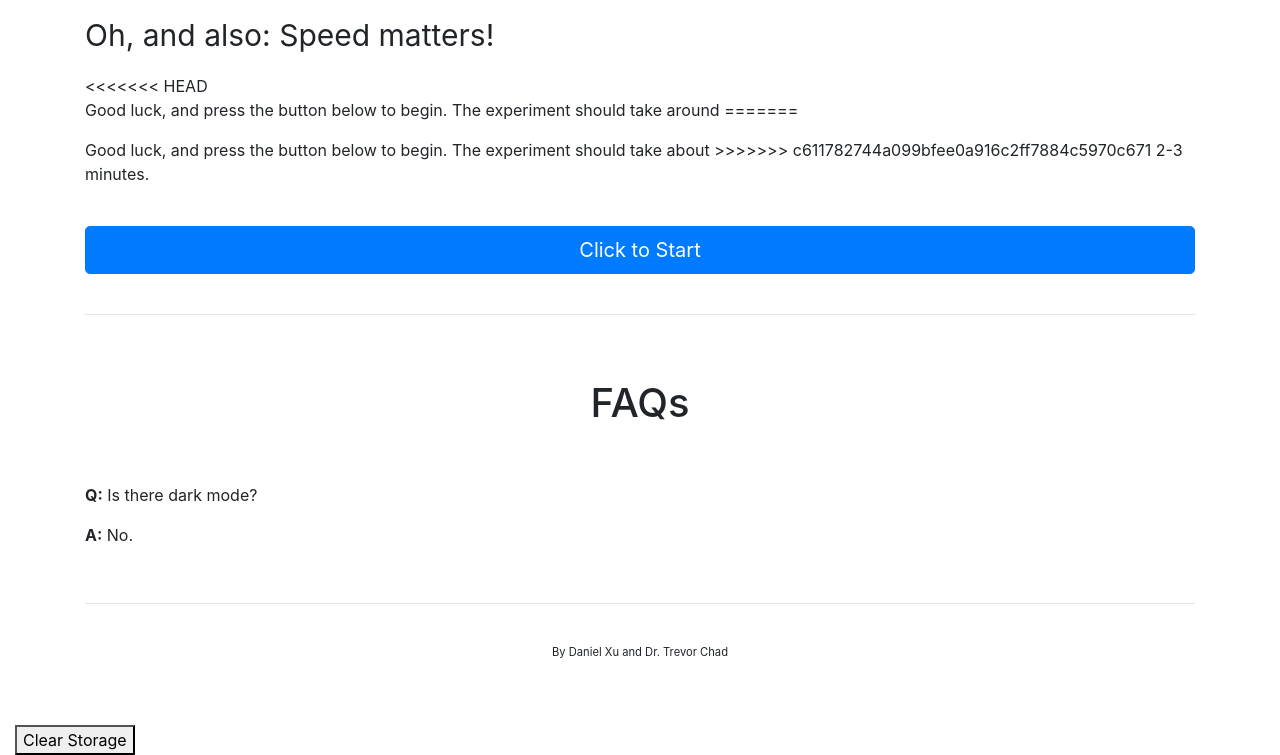
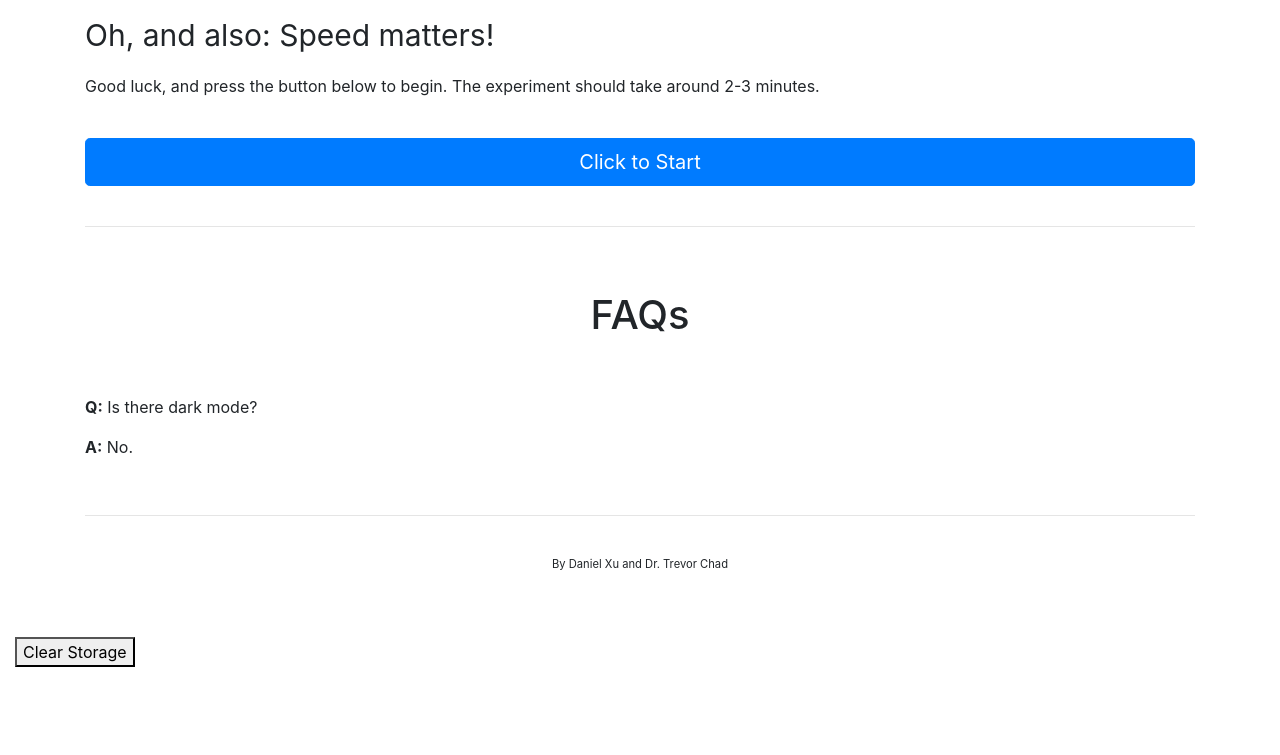
Before and after one commit to TastyChickenMmm/stroopTest, a plain HTML site: page stroopTest.html in a window 1280 px wide. Shown: the part 1310-2065 px from the top of the page. After the commit the page ends 1977 px from the top, so only its background shows below. Drawn offline with nearby package versions, Linux system fonts and the light colour scheme.

Commit message:
IDK HOW GIT WORKS AHHHHHHHH

```diff
--- a/stroopTest.html
+++ b/stroopTest.html
@@ -54,12 +54,7 @@
             so you should press 3 on your keyboard.</p>
 
           <p style="font-size:30px;">Oh, and also: Speed matters!</p>
-<<<<<<< HEAD
-          <p>Good luck, and press the button below to begin. The experiment should take around
-=======
-          <p>Good luck, and press the button below to begin. The experiment should take about
->>>>>>> c611782744a099bfee0a916c2ff7884c5970c671
-          2-3 minutes.</p>
+          <p>Good luck, and press the button below to begin. The experiment should take around 2-3 minutes.</p>
           <br />
 
         <button onclick='next()' class = "btn btn-primary btn-lg btn-block">Click to Start</button>
```
